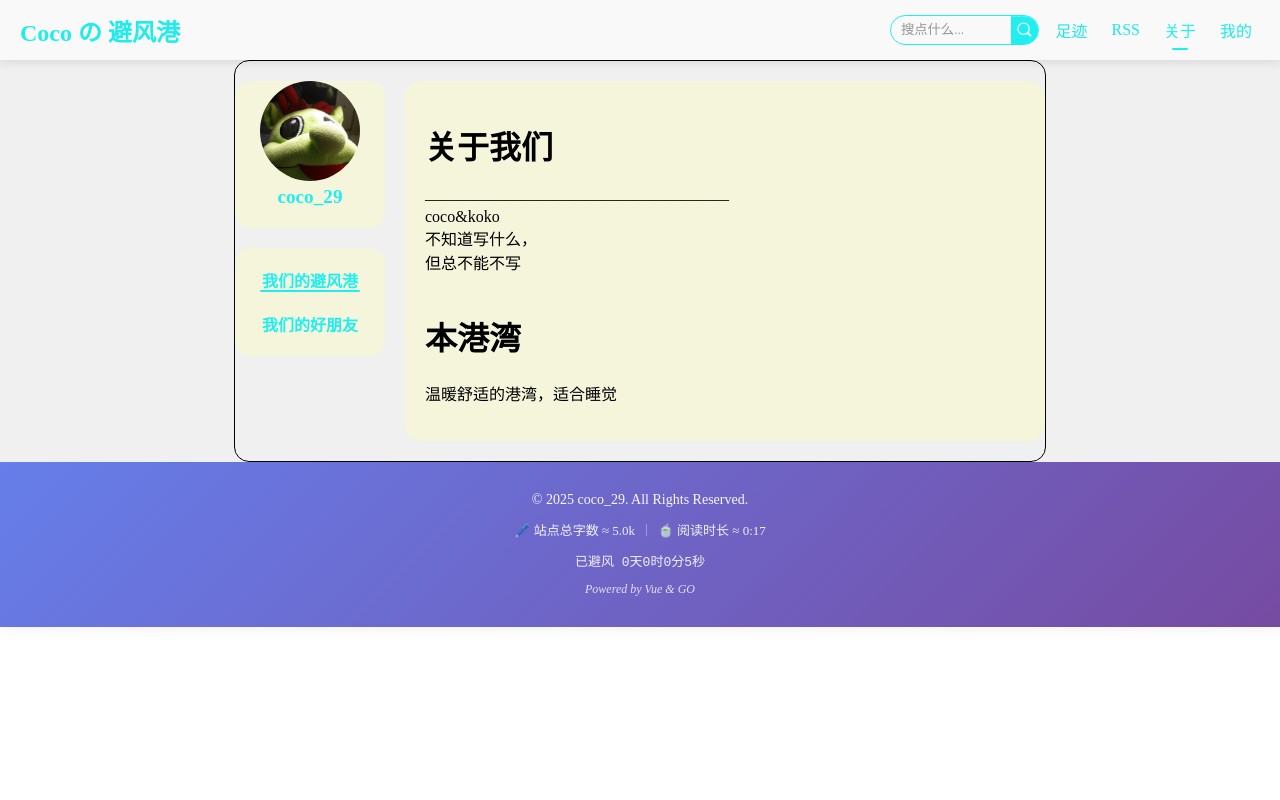
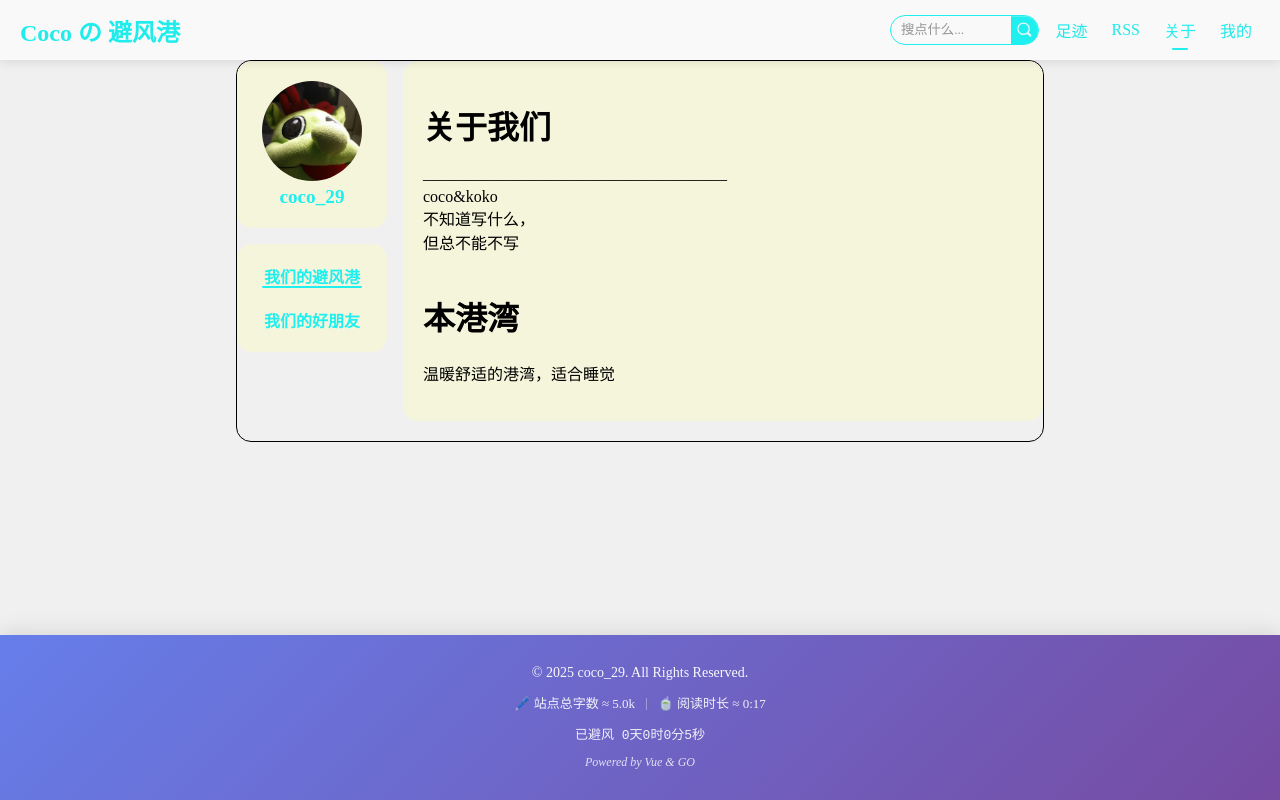
Before and after one commit to coco292931/coblog-frontend, a Vue app: page /about in a window 1280 px wide. Built offline with nearby package versions, Linux system fonts and the light colour scheme; no server answers.

Commit message:
feat: new style

```diff
--- a/src/pages/about/index.css
+++ b/src/pages/about/index.css
@@ -1,28 +1,27 @@
 .big-container {
     width: 100%;
-    height: 100%;
-
+    min-height: 100vh;
     display: flex;
+    flex-direction: column;
     align-items: center;
-    justify-content: center;
     background-color: rgb(49, 49, 49);
 
     .content-container {
         width: auto;
         height: auto;
         border: 1px solid #000;
-        padding: 20px 0 20px 0;
+        padding: 0 0 20px 0;
         display: flex;
-        gap: 20px;
+        gap: 1rem;
         border-radius: 15px;
-
+        flex: 0 0 auto;
     }
 }
 
 .left-container {
     width: 150px;
     height: auto;
-    gap: 20px;
+    gap: 1rem;
     display: flex;
     align-items: center;
     flex-direction: column;
@@ -36,7 +35,7 @@
         justify-content: center;
         flex-direction: column;
         margin: 0 20px;
-        padding: 0 0 20px 0;
+        padding: 20px 0 20px 0;
         border-radius: 15px;
         .avatar{
             display:block;
@@ -122,6 +121,7 @@
 .right-container {
     width: 600px;
     height: auto;
+    max-height: fit-content;
     background-color: beige;
     align-items: center;
     justify-content: center;
--- a/src/pages/about/index.vue
+++ b/src/pages/about/index.vue
@@ -35,8 +35,8 @@
                 </div>
             </div>
         </div>
+        <Footer />
     </div>
-    <Footer />
 </template>
 
 <script setup>
```
